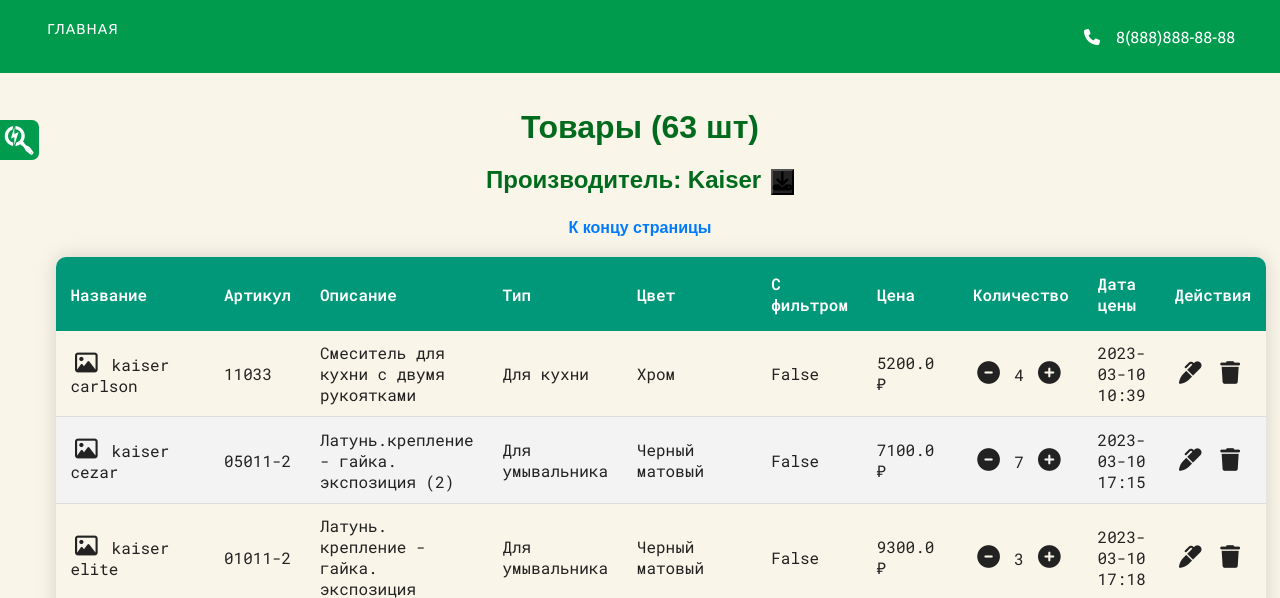
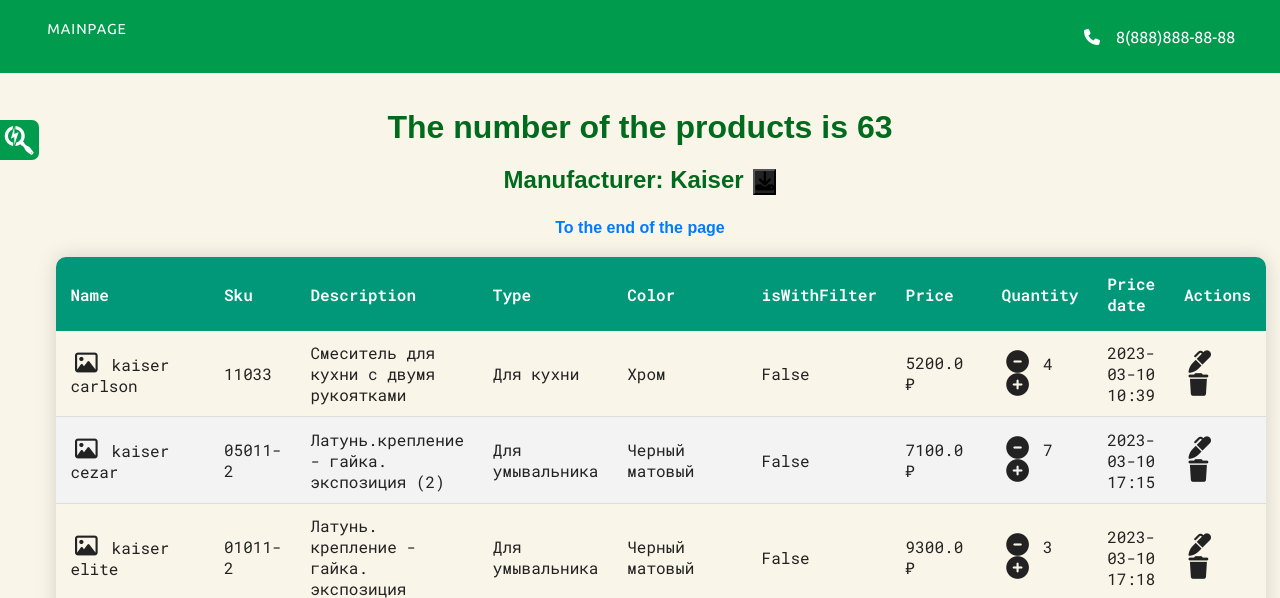
Before and after one commit to TheNiska/Online-Store-Website-You-Can-Contribute, a Flask app: page /products/13/mixers?table=True in a window 1280 px wide. Shown: the top 598 px of the page. Run offline with Flask 3, Linux system fonts and the light colour scheme; some web fonts are replaced.

Commit message:
some translations to eng

```diff
--- a/app/templates/base.html
+++ b/app/templates/base.html
@@ -44,7 +44,7 @@
     <header>
        <nav>
           <ul>
-              <li><a href="/">Главная</a></li>
+              <li><a href="/">MainPage</a></li>
            </ul>
             <div class="contacts">
               <p> <i class="fa-solid fa-phone"></i><span>8(888)888-88-88</span></p>
@@ -108,8 +108,8 @@
     </div>
 
     <footer>
-      <a href="#titl">В начало</a>
-      <a href="/">К категориям</a>
+      <a href="#titl">To the beginning</a>
+      <a href="/">To the categories</a>
     </footer>
     <script type="text/javascript">
   // Получаем элементы, которые нужно показать/скрыть
--- a/app/templates/index.html
+++ b/app/templates/index.html
@@ -3,7 +3,7 @@
 {% block links %}
 {% endblock %}
 
-{% block title %}Profinters - магазин сантехники{% endblock %}
+{% block title %}Online shop{% endblock %}
 
 {% block content %}
     <div class="categories-wrapper">
--- a/app/templates/products.html
+++ b/app/templates/products.html
@@ -3,26 +3,26 @@
 {% block title %} {{manufacturer.name }} {% endblock %}
 
 {% block content %}
-     <h1>Товары ({{ products|length }} шт)</h1>
-     <h2 id="titl">Производитель: {{ manufacturer.name }}<button id="download-csv"><i class="fas fa-download"></i></button></h2>
-     <h4><a href="#add_form">К концу страницы</a></h4>
+     <h1>The number of the products is {{ products|length }}</h1>
+     <h2 id="titl">Manufacturer: {{ manufacturer.name }}<button id="download-csv"><i class="fas fa-download"></i></button></h2>
+     <h4><a href="#add_form">To the end of the page</a></h4>
      <div id="image-container">
      </div>
     <table class="products_table">
     <thead>
       <tr>
-        <th data-type="string">Название</th>
-        <th data-type="string">Артикул</th>
-        <th data-type="string">Описание</th>
+        <th data-type="string">Name</th>
+        <th data-type="string">Sku</th>
+        <th data-type="string">Description</th>
         {% if category_name == "mixers" %}
-        <th>Тип</th>
-        <th>Цвет</th>
-        <th>С фильтром</th>
+        <th>Type</th>
+        <th>Color</th>
+        <th>isWithFilter</th>
         {% endif %}
-        <th data-type="number">Цена</th>
-        <th>Количество</th>
-        <th>Дата цены</th>
-        <th>Действия</th>
+        <th data-type="number">Price</th>
+        <th>Quantity</th>
+        <th>Price date</th>
+        <th>Actions</th>
       </tr>
     </thead>
     <tbody>
@@ -84,20 +84,20 @@
     </table>
 
     <form id="add_form" method="POST" action="/add_product/{{ manufacturer.id }}">
-      <label for="name">Название:</label>
+      <label for="name">Name:</label>
       <input type="text" name="name" required>
       <br>
-      <label for="sku">Артикул:</label>
+      <label for="sku">Sku:</label>
       <input type="text" name="sku">
       <br>
-      <label for="description">Описание:</label>
+      <label for="description">Description:</label>
       <input type="text" name="description">
       <br>
       {% if category_name == "mixers" %}
       <label for="color">Цвет</label>
       <input type="text" name="color">
       <br>
-      <label for="fct_type">Тип</label>
+      <label for="fct_type">Type</label>
       <select name="fct_type">
         <option value="для умывальника">Для умывальника</option>
         <option value="для кухни">Для кухни</option>
--- a/app/views.py
+++ b/app/views.py
@@ -1,5 +1,5 @@
 # -*- coding: utf-8 -*-
-from app import application
+from app import application, db
 from app.models import Category, Manufacturer, Product, ProductSaleDate
 from flask import (Flask, render_template, request, redirect, url_for, flash,
                    make_response, current_app, jsonify)
@@ -207,6 +207,7 @@
     db.session.commit()
     return jsonify({'success': True})
 
+
 @application.route('/update_quantity/<int:product_id>', methods=['POST'])
 def update_quantity(product_id):
     product = Product.query.get(product_id)
```
Also changed, not shown: app/templates/login.html (deleted, +0 -37 lines), app/templates/manufacturers.html (+4 -4 lines), tab.csv (added, +79 -0 lines), app/store.db, 1 other file.
